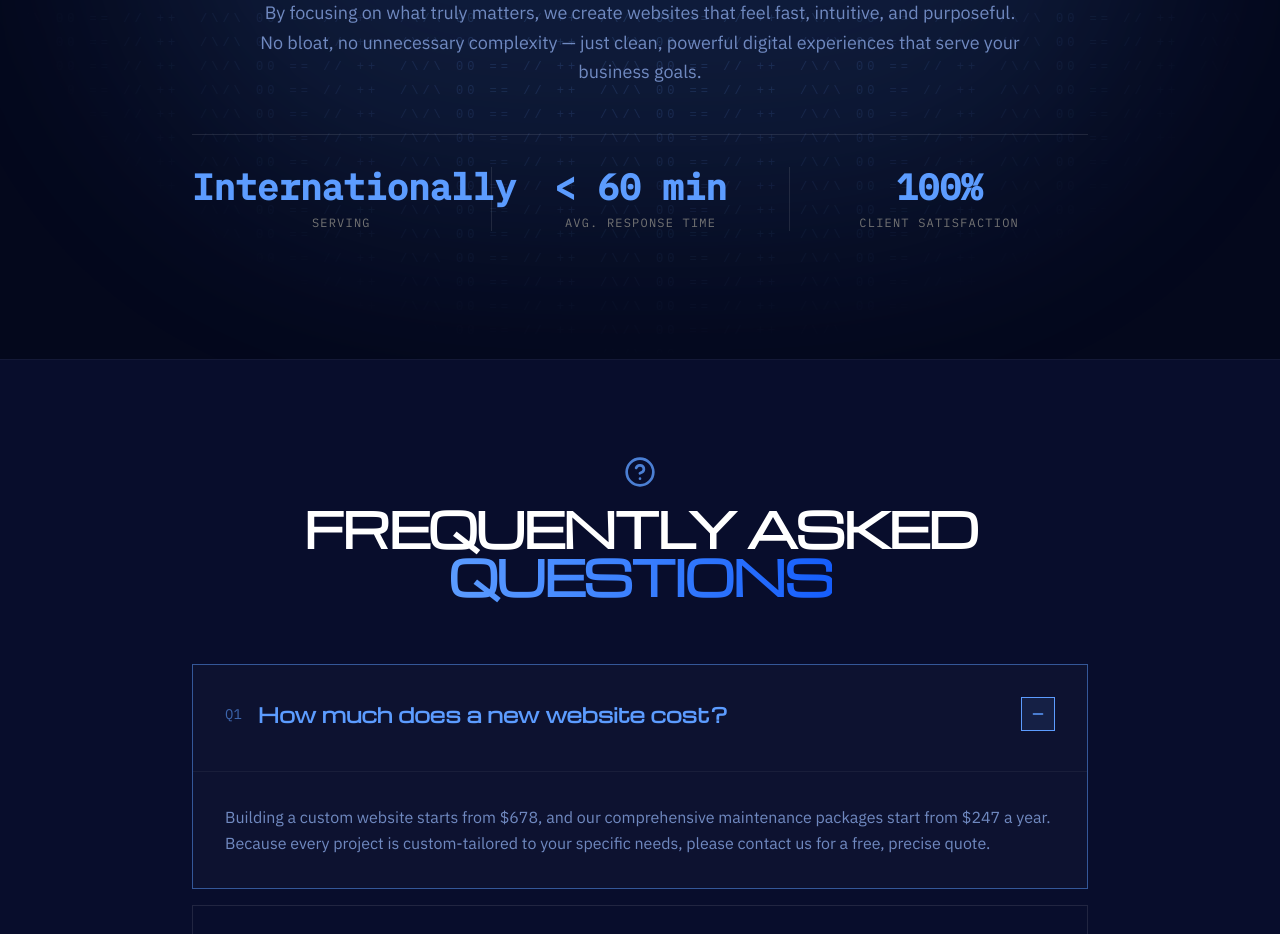
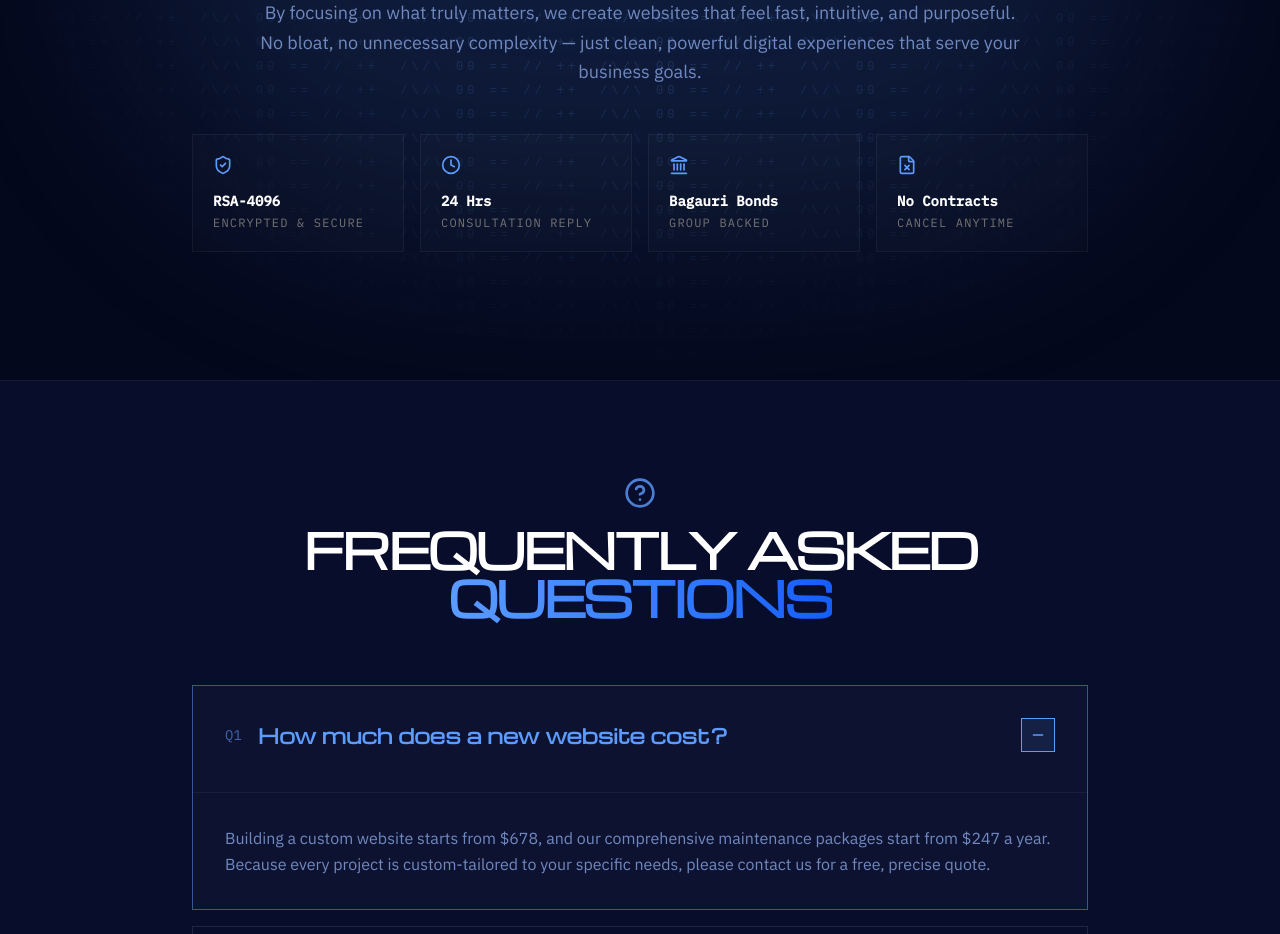
Before and after one commit to GBaga/bbgeorgiatech, a Next.js app: page /cookie-policy in a window 1280 px wide. Shown: the part 5445-6379 px from the top of the page. Built offline with nearby package versions, Linux system fonts and the light colour scheme; no server answers.

Commit message:
refactor: replace statistics with a four-column feature badge grid in ParadoxOfScale component

```diff
--- a/messages/en.json
+++ b/messages/en.json
@@ -195,12 +195,14 @@
     "p1": "We don't do mass production. Every project gets our full attention, our best thinking, and our highest standard of craftsmanship. Quality over quantity — always.",
     "p2": "By focusing on what truly matters, we create websites that feel fast, intuitive, and purposeful. No bloat, no unnecessary complexity — just clean, powerful digital experiences that serve your business goals.",
     "author": "— Bruce Lee",
-    "stat1Label": "Serving",
-    "stat1Val": "Internationally",
-    "stat2Label": "Avg. Response Time",
-    "stat2Val": "< 60 min",
-    "stat3Label": "Client Satisfaction",
-    "stat3Val": "100%"
+    "badge1Title": "RSA-4096",
+    "badge1Val": "Encrypted & Secure",
+    "badge2Title": "24 Hrs",
+    "badge2Val": "Consultation Reply",
+    "badge3Title": "Bagauri Bonds",
+    "badge3Val": "Group Backed",
+    "badge4Title": "No Contracts",
+    "badge4Val": "Cancel Anytime"
   },
   "ContactProtocol": {
     "title1": "Tell Us What",
--- a/messages/fr.json
+++ b/messages/fr.json
@@ -195,12 +195,14 @@
     "p1": "Nous ne faisons pas de production de masse. Chaque projet reçoit toute notre attention, notre meilleure réflexion, et notre plus haut niveau de savoir-faire. La qualité plutôt que la quantité — toujours.",
     "p2": "En nous concentrant sur ce qui compte vraiment, nous créons des sites web qui semblent rapides, intuitifs, et utiles. Pas de superflus, pas de complexité inutile — juste des expériences numériques épurées et puissantes qui servent vos objectifs commerciaux.",
     "author": "— Bruce Lee",
-    "stat1Label": "Service",
-    "stat1Val": "International",
-    "stat2Label": "Temps de Réponse",
-    "stat2Val": "< 60 min",
-    "stat3Label": "Satisfaction Client",
-    "stat3Val": "100%"
+    "badge1Title": "RSA-4096",
+    "badge1Val": "Crypté et Sécurisé",
+    "badge2Title": "24 Heures",
+    "badge2Val": "Réponse Rapide",
+    "badge3Title": "Bagauri Bonds",
+    "badge3Val": "Soutenu par le Groupe",
+    "badge4Title": "Sans Engagement",
+    "badge4Val": "Annulez à Tout Moment"
   },
   "ContactProtocol": {
     "title1": "Dites-Nous",
--- a/messages/ka.json
+++ b/messages/ka.json
@@ -195,12 +195,14 @@
     "p1": "ჩვენ არ ვაკეთებთ მასობრივ წარმოებას. თითოეული პროექტი იღებს ჩვენს სრულ ყურადღებას, ჩვენს საუკეთესო აზროვნებას და ჩვენი უმაღლესი სტანდარტის ოსტატობას. ხარისხი რაოდენობაზე მეტია — ყოველთვის.",
     "p2": "ფოკუსირებით იმაზე, რაც ნამდვილად მნიშვნელოვანია, ჩვენ ვქმნით ვებსაიტებს, რომლებიც იგრძნობა სწრაფად, ინტუიციურად და მიზანმიმართულად. არანაირი გადატვირთულობა, არანაირი ზედმეტი სირთულე — მხოლოდ სუფთა, მძლავრი ციფრული გამოცდილება, რომელიც ემსახურება თქვენს ბიზნეს მიზნებს.",
     "author": "— ბრიუს ლი",
-    "stat1Label": "მომსახურება",
-    "stat1Val": "საერთაშორისო",
-    "stat2Label": "პასუხის დრო",
-    "stat2Val": "< 60 წთ",
-    "stat3Label": "კლიენტთა კმაყოფილება",
-    "stat3Val": "100%"
+    "badge1Title": "RSA-4096",
+    "badge1Val": "დაშიფრული და დაცული",
+    "badge2Title": "24 საათი",
+    "badge2Val": "პასუხი კონსულტაციაზე",
+    "badge3Title": "Bagauri Bonds",
+    "badge3Val": "ჯგუფის მხარდაჭერით",
+    "badge4Title": "კონტრაქტების გარეშე",
+    "badge4Val": "გააუქმეთ ნებისმიერ დროს"
   },
   "ContactProtocol": {
     "title1": "გვიამბეთ, რა",
--- a/src/components/ParadoxOfScale.tsx
+++ b/src/components/ParadoxOfScale.tsx
@@ -2,6 +2,7 @@
 
 import { motion } from "framer-motion";
 import { useTranslations } from "next-intl";
+import { ShieldCheck, Clock, Landmark, FileX } from "lucide-react";
 
 export function ParadoxOfScale() {
   const t = useTranslations("ParadoxOfScale");
@@ -55,18 +56,30 @@ export function ParadoxOfScale() {
             </p>
           </div>
 
-          <div className="grid grid-cols-3 border-t border-white/10 mt-12 pt-8 font-mono text-center">
-            <div>
-              <div className="text-2xl md:text-4xl font-bold text-primary mb-2">{t("stat1Val")}</div>
-              <div className="text-[10px] md:text-xs text-neutral-500 uppercase tracking-widest">{t("stat1Label")}</div>
+          <div className="grid grid-cols-2 md:grid-cols-4 gap-4 mt-12 font-mono text-left">
+            <div className="p-4 sm:p-5 border border-white/5 bg-white/[0.01] hover:bg-white/[0.03] transition-colors relative overflow-hidden group">
+              <ShieldCheck className="w-5 h-5 text-primary mb-3 sm:mb-4 relative z-10" />
+              <div className="text-white text-xs sm:text-sm font-bold mb-1 relative z-10">{t("badge1Title")}</div>
+              <div className="text-neutral-500 text-[10px] sm:text-xs uppercase tracking-widest relative z-10">{t("badge1Val")}</div>
+              <div className="absolute inset-0 bg-gradient-to-br from-primary/10 to-transparent opacity-0 group-hover:opacity-100 transition-opacity duration-500" />
             </div>
-            <div className="border-l border-white/10">
-              <div className="text-2xl md:text-4xl font-bold text-primary mb-2">{t("stat2Val")}</div>
-              <div className="text-[10px] md:text-xs text-neutral-500 uppercase tracking-widest">{t("stat2Label")}</div>
+            <div className="p-4 sm:p-5 border border-white/5 bg-white/[0.01] hover:bg-white/[0.03] transition-colors relative overflow-hidden group">
+              <Clock className="w-5 h-5 text-primary mb-3 sm:mb-4 relative z-10" />
+              <div className="text-white text-xs sm:text-sm font-bold mb-1 relative z-10">{t("badge2Title")}</div>
+              <div className="text-neutral-500 text-[10px] sm:text-xs uppercase tracking-widest relative z-10">{t("badge2Val")}</div>
+              <div className="absolute inset-0 bg-gradient-to-br from-primary/10 to-transparent opacity-0 group-hover:opacity-100 transition-opacity duration-500" />
             </div>
-            <div className="border-l border-white/10">
-              <div className="text-2xl md:text-4xl font-bold text-primary mb-2">{t("stat3Val")}</div>
-              <div className="text-[10px] md:text-xs text-neutral-500 uppercase tracking-widest">{t("stat3Label")}</div>
+            <div className="p-4 sm:p-5 border border-white/5 bg-white/[0.01] hover:bg-white/[0.03] transition-colors relative overflow-hidden group">
+              <Landmark className="w-5 h-5 text-primary mb-3 sm:mb-4 relative z-10" />
+              <div className="text-white text-xs sm:text-sm font-bold mb-1 relative z-10">{t("badge3Title")}</div>
+              <div className="text-neutral-500 text-[10px] sm:text-xs uppercase tracking-widest relative z-10">{t("badge3Val")}</div>
+              <div className="absolute inset-0 bg-gradient-to-br from-primary/10 to-transparent opacity-0 group-hover:opacity-100 transition-opacity duration-500" />
+            </div>
+            <div className="p-4 sm:p-5 border border-white/5 bg-white/[0.01] hover:bg-white/[0.03] transition-colors relative overflow-hidden group">
+              <FileX className="w-5 h-5 text-primary mb-3 sm:mb-4 relative z-10" />
+              <div className="text-white text-xs sm:text-sm font-bold mb-1 relative z-10">{t("badge4Title")}</div>
+              <div className="text-neutral-500 text-[10px] sm:text-xs uppercase tracking-widest relative z-10">{t("badge4Val")}</div>
+              <div className="absolute inset-0 bg-gradient-to-br from-primary/10 to-transparent opacity-0 group-hover:opacity-100 transition-opacity duration-500" />
             </div>
           </div>
         </motion.div>
```
